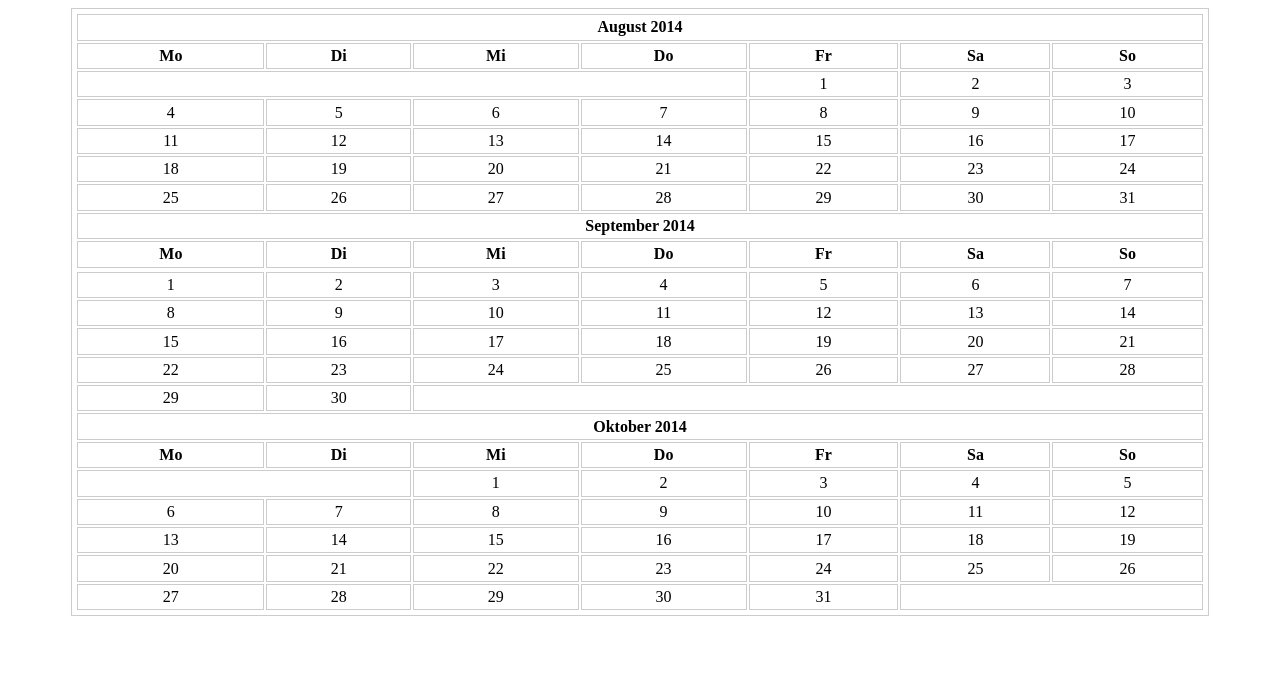
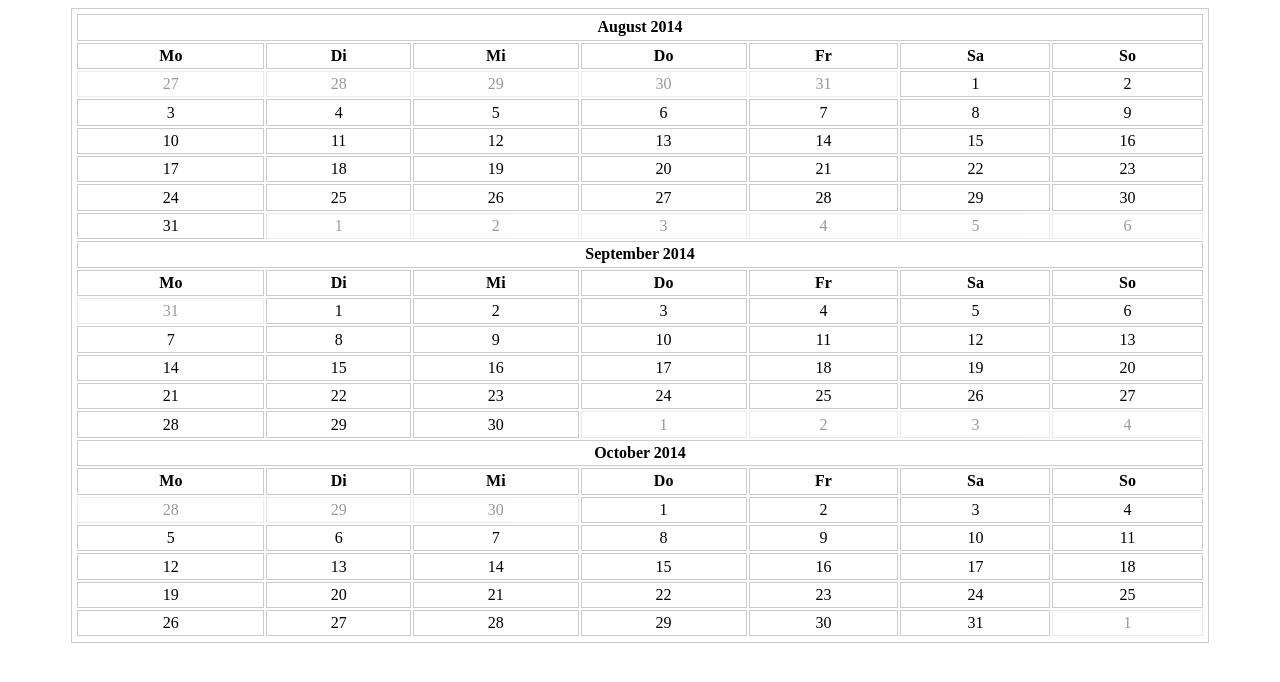
Before and after one commit to CoHyper/momentJS-calendar, a plain HTML site: page index.html in a window 1280 px wide. Drawn offline with nearby package versions, Linux system fonts and the light colour scheme.

Commit message:
add for and backward date

```diff
--- a/js/index.js
+++ b/js/index.js
@@ -1,7 +1,7 @@
 
 function createCalendar(id) {
     id = _.isNumber(id) && id > 0 ? id : 1;
-    moment.locale("de");
+    // todo : date is 1 day in future
 
     var output = "",
         i = 0;
@@ -18,28 +18,30 @@ function createCalendar(id) {
             '</tr>',
                 // todo here start firstDayWeekDay
             '<tr>',
-                '<% if (firstDayWeekDay > 0) { %>',
-                    '<td colspan="<%= firstDayWeekDay %>">&nbsp;</td>',
+                '<% for (var p = lastMonthDays - firstDayWeekDay; p < lastMonthDays; p++) { %>',
+                    '<td class="OverMonth"><%= p + 1 %></td>',
                 '<% } %>',
                 '<% for (var k = 0; k < daysInMonth; k++) { %>',
                     '<% if (firstDayWeekDay++ % 7 == 0) { %>', // todo || firstDayWeekDay == 0, then have double TR
                         '<tr>',
                     '<% } %>',
-                    '<td id="date_<%= year_month_year(k) %>"><%= k + 1 %></td>',
+                    '<td id="<%= year_month_day(k) %>"><%= k + 1 %></td>',
                 '<% } %>',
-                '<% if (firstDayWeekDay % 7 > 0) { %>',
-                    '<td colspan="<%= 7 - (firstDayWeekDay % 7) %>">&nbsp;</td>',
+                '<% for (var m = 0; m < 7 - (firstDayWeekDay % 7); m++) { %>',
+                    '<td class="OverMonth"><%= m + 1 %></td>',
                 '<% } %>',
             '</tr>'
         ].join(""),
         {
-            year_month_year: function(k) {
-                return moment().add(i, "month").startOf("month").add(k, "day").format("YYYY_MM_DD");
+            lastMonthDays: moment().add(i - 1, "month").endOf('month').format("D"),
+            year_month_day: function(k) {
+                return "date_" + moment().add(i, "month").startOf("month").add(k, "day").format("YYYY_MM_DD");
             },
             monthName: moment().add(i, "month").format("MMMM YYYY"),
             // todo with global momentJS weeksnames
             weekName: ["Mo", "Di", "Mi", "Do", "Fr", "Sa", "So"],
-            firstDayWeekDay: moment().add(i, "month").subtract(moment().add(i, "month").format("D"), 'days').day(),
+            //firstDayWeekDay: moment().add(i, "month").subtract(moment().add(i, "month").format("D"), 'days').day(),
+            firstDayWeekDay: moment().add(i, "month").startOf("month").day(),
             daysInMonth: moment().add(i, "month").endOf('month').format("D")
         });
 
--- a/style.css
+++ b/style.css
@@ -15,6 +15,10 @@ th {
     border: 1px solid #ccc;
 }
 
+.OverMonth {
+    opacity: 0.4;
+}
+
 .Hover {
     background-color: orange;
 }
```
